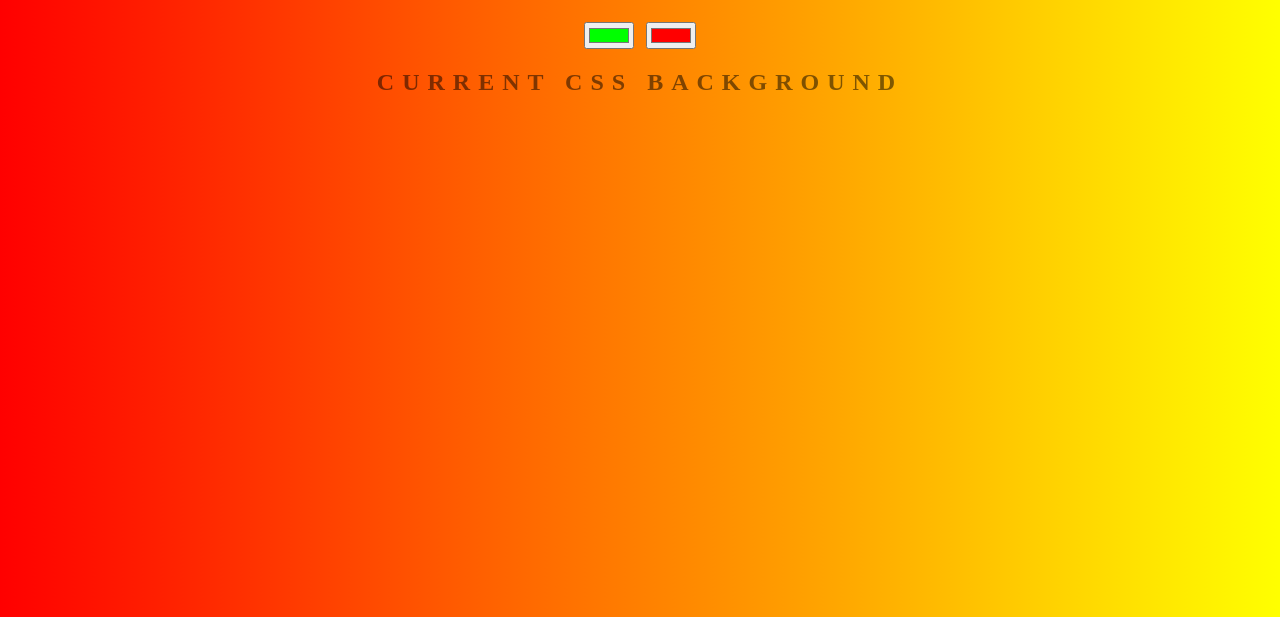
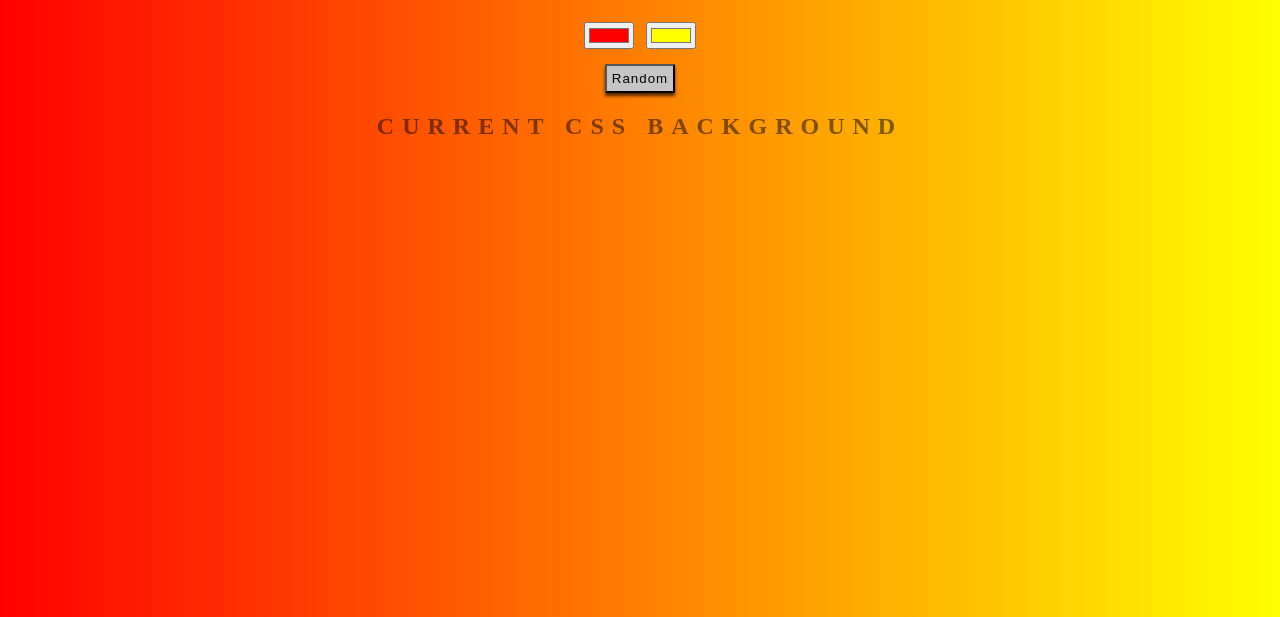
Before and after one commit to khusharth/background-generator, a plain HTML site: page index.html in a window 1280 px wide. Shown: the part 183-800 px from the top of the page. Drawn offline with Linux system fonts and the light colour scheme.

Commit message:
Added Random button

```diff
--- a/index.html
+++ b/index.html
@@ -9,8 +9,9 @@
 </head>
 <body id="gradient">
     <h1>Background Generator</h1>
-    <input class="color1" type="color" name="color1" value="#00ff00">
-    <input class="color2" type="color" name="color2" value="#ff0000">
+    <input class="color1" type="color" name="color1" value="#ff0000">
+    <input class="color2" type="color" name="color2" value="#ffff00">
+    <button>Random</button>
     <h2>Current CSS Background</h2>
     <h3></h3>
 
```
